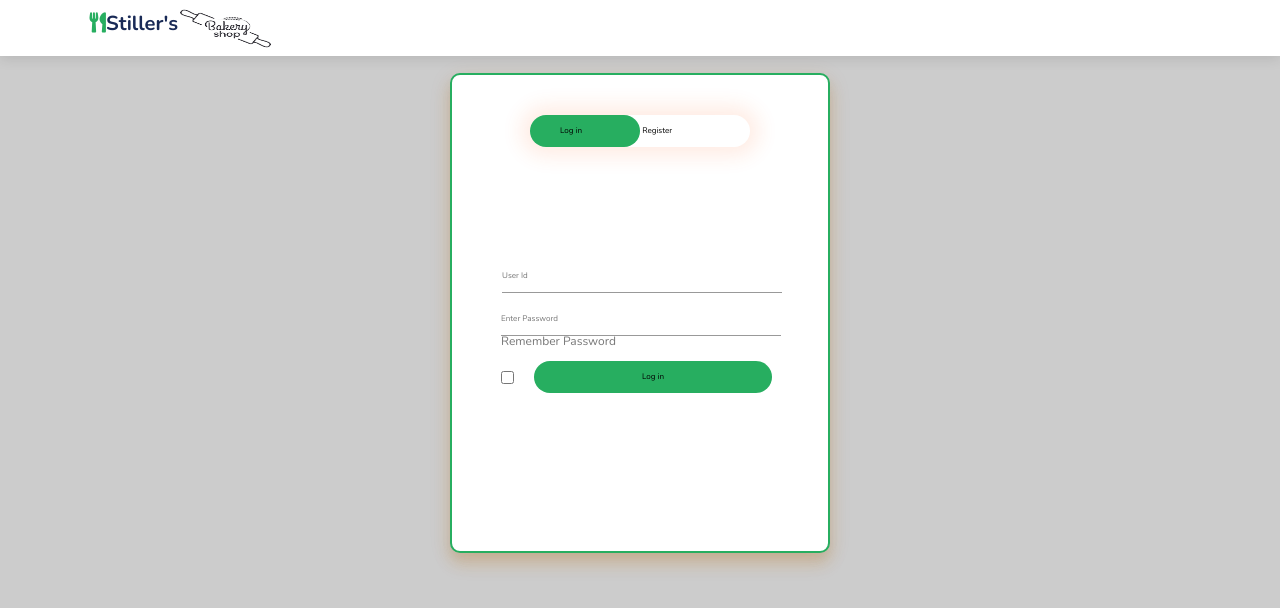
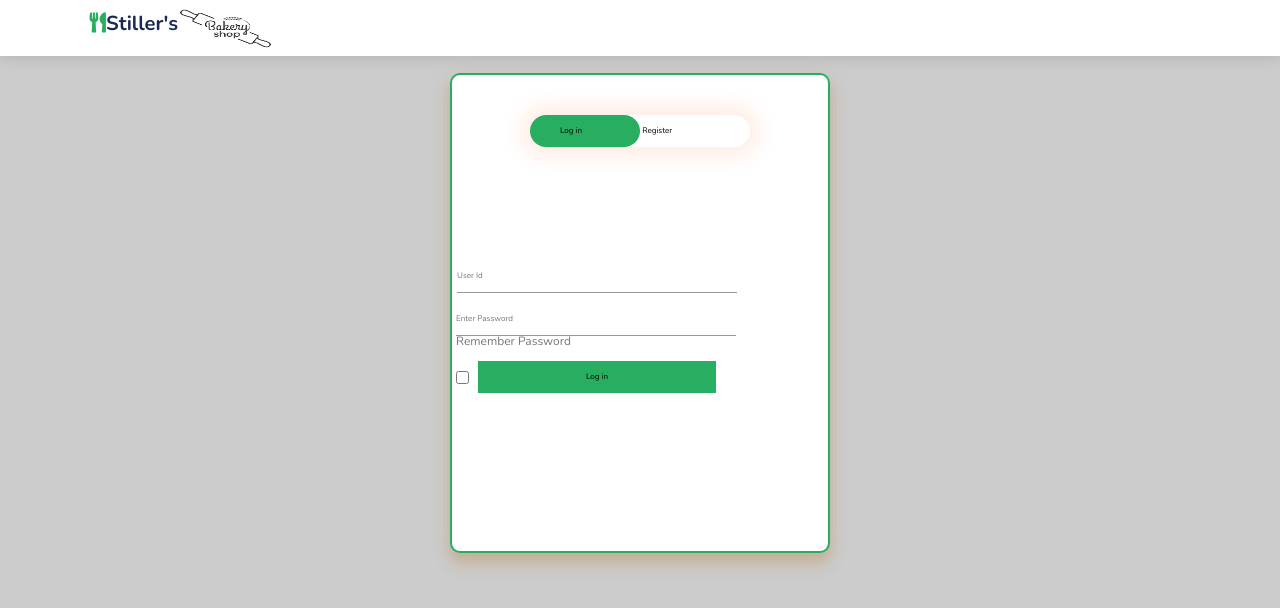
Before and after one commit to Mudassirrahman/Stiller-bakers, a React (Create React App) app: page /login in a window 1280 px wide. Shown: the top 608 px of the page. Built offline with nearby package versions, Linux system fonts and the light colour scheme.

Commit message:
login code improved

```diff
--- a/src/login/Login.jsx
+++ b/src/login/Login.jsx
@@ -1,91 +1,87 @@
-import React  from "react";
-import "./login.css"
+import React, { useState } from "react";
 import { Link } from "react-router-dom";
+import "./login.css";
 
+const Login = () => {
+  const [username, setUsername] = useState("");
+  const [password, setPassword] = useState("");
+  const [isLogin, setIsLogin] = useState(true);
 
-function logFunction(){
-    var username = document.getElementById("userName").value;
-    var Password = document.getElementById("userPwd").value;
-if (username==="mudassir" && Password==="user"){
+  const handleLogin = (event) => {
+    event.preventDefault(); // Prevent the form from submitting
 
-    alert(`"welcome" ${username}`)
-   ;
+    // Validate credentials
+    if (username === "mudassir" && password === "user") {
+      alert(`Welcome ${username}`);
+    } else {
+      alert("Login failed");
+    }
+  };
 
-}
-else{
-    alert("login fail");
-}
+  const toggleForm = (isLoginForm) => {
+    setIsLogin(isLoginForm);
+  };
 
-
-}
-var bRadios =
-{ borderRadius: "30px",
-width: "85%",
-padding:" 10px 30px",
-cursor:" pointer",
-display:" block",
-margin:" auto",
-background:"#27ae60 ",
-border:" 0",
-outline:" none",
-}
-
-export default function Login () {
-
-var x = document.getElementById("login")
-var y = document.getElementById("register")
-var z = document.getElementById("butn")
-function register(){
-    x.style.left="-400px";
-    y.style.left="50px";
-    z.style.left="110px";
-}
-function login(){
-    x.style.left="50px";
-    y.style.left="450px";
-    z.style.left="0px";
-}
-
-
-    return(
-
+  return (
     <>
       <header>
         <div>
-        <Link to="/"  className="logo"><i className="fas fa-utensils"></i>Stiller's</Link>
+          <Link to="/" className="logo">
+            <i className="fas fa-utensils"></i>Stiller's
+          </Link>
           <img className="logo-img" src="Images/images-removebg-preview1.png" alt="" />
         </div>
       </header>
       <div className="login-page">
         <div className="login-form">
           <div className="login-metrial">
-        <div id="butn">
+            <div id="butn"></div>
+            <button
+              type="button"
+              className={`toggle-butn ${isLogin ? "active" : ""}`}
+              onClick={() => toggleForm(true)}
+            >
+              Log in
+            </button>
+            <button
+              type="button"
+              className={`toggle-butn ${!isLogin ? "active" : ""}`}
+              onClick={() => toggleForm(false)}
+            >
+              Register
+            </button>
           </div>
-        <button type="button" className="toggle-butn" onClick={login}>Log in</button>
-        <button type="button" className="toggle-butn" onClick={register}>Register</button>
-    </div>
-     <form id="login" className="input-group" action="/">
-        <input type="text" className="input-field" id="userName" placeholder="User Id" required />
-        <input type="text" className="input-field" id="userPwd" placeholder="Enter Password" required />
-        <input type="checkbox" className="check-boxx" /><span className="log-spanss">Remember Password</span>
-        <button type="submit" className="submit-butn" style= {bRadios} onClick={logFunction}>Log in</button>
-
-    </form>
-    <form id="register" className="input-group">
-            <input type="text" className="input-field" placeholder="User Id" required />
-            <input type="email" className="input-field" placeholder="Email Id" required />
-            <input type="text" className="input-field" placeholder="Enter Password" required />
-            <input type="text" className="input-field" placeholder="Confrim Password" required />
-            <input type="checkbox" className="check-boxx" /><span className="log-spanss register-form">I agree to the terms & conditions</span>
-            <button type="submit" className="submit-butn" style= {bRadios}>Register</button>
+          <form
+            className={`input-group ${isLogin ? "login" : "register"}`}
+            onSubmit={handleLogin}
+          >
+            <input
+              type="text"
+              className="input-field"
+              placeholder="User Id"
+              required
+              value={username}
+              onChange={(e) => setUsername(e.target.value)}
+            />
+            <input
+              type="password"
+              className="input-field"
+              placeholder="Enter Password"
+              required
+              value={password}
+              onChange={(e) => setPassword(e.target.value)}
+            />
+            <input type="checkbox" className="check-boxx" />
+            <span className="log-spanss">Remember Password</span>
+            <button type="submit" className="submit-butn">
+              {isLogin ? "Log in" : "Register"}
+            </button>
           </form>
         </div>
       </div>
-
-<div className="bt">
-
-</div>
+      <div className="bt"></div>
     </>
   );
+};
 
-}
+export default Login;
--- a/src/login/login.css
+++ b/src/login/login.css
@@ -72,7 +72,6 @@ html, body{
     background:#27ae60 ;
     border: 0;
     outline: none;
-    border-radius: 30px;
 }
 
 a{
```
Lines whose indentation alone changed are shown as unchanged.
